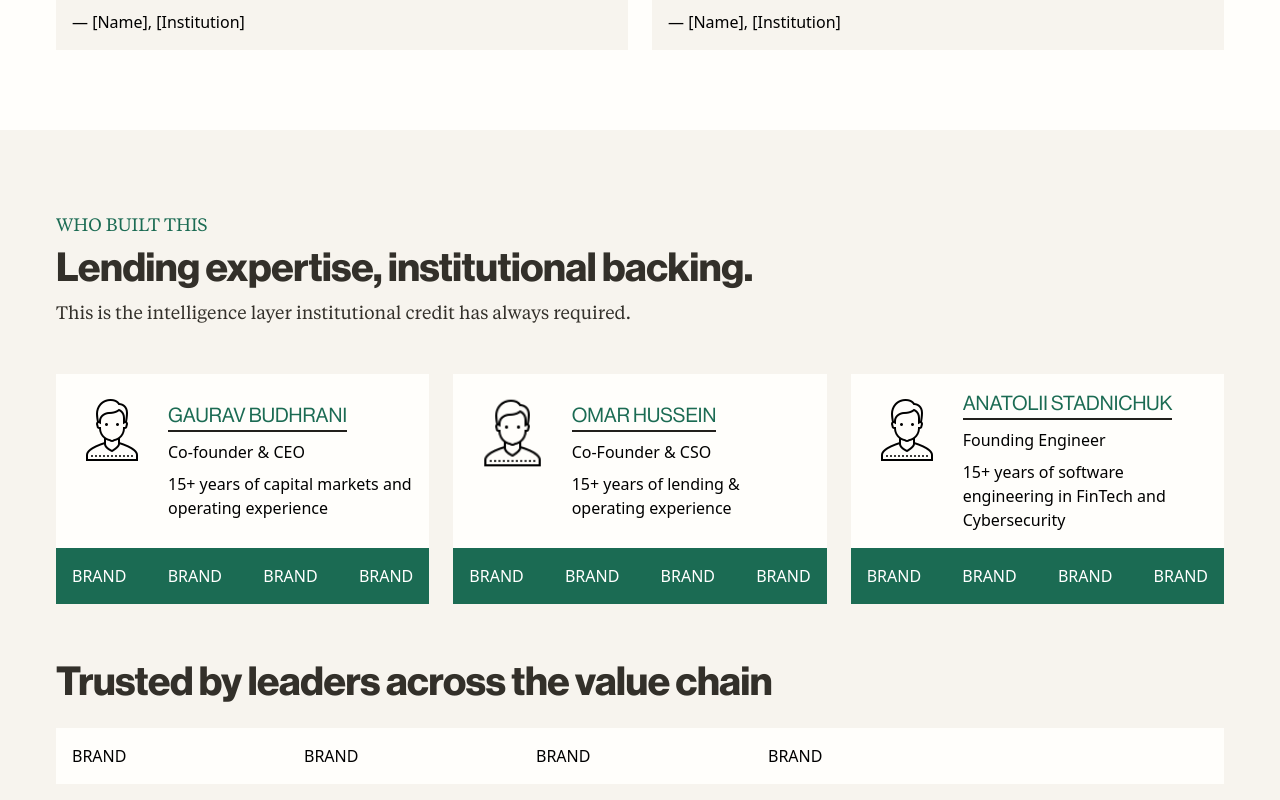
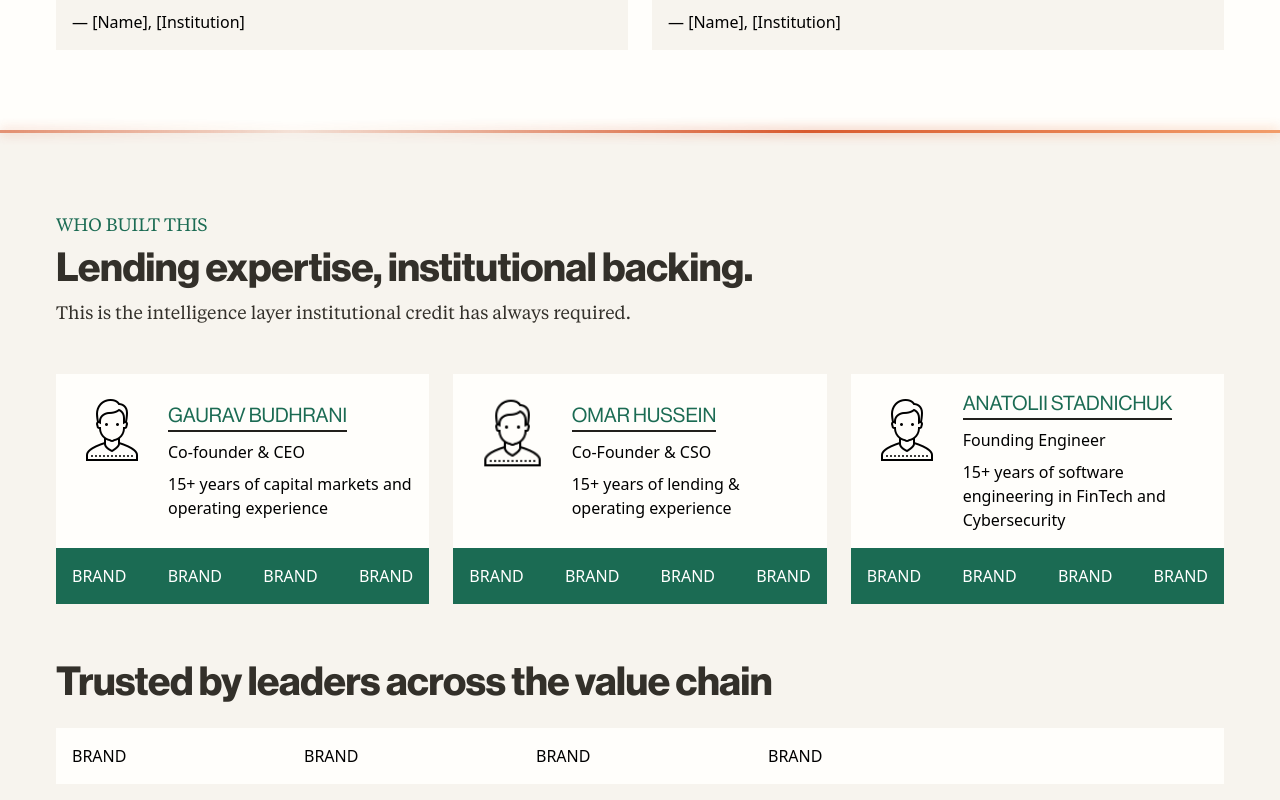
Before and after one commit to mtforstartups-hub/converge-four, a Next.js app: page / in a window 1280 px wide. Shown: the part 2680-3480 px from the top of the page. Built offline with nearby package versions, Linux system fonts and the light colour scheme.

Commit message:
added neon divider

```diff
--- a/app/components/WhoBuiltThis.tsx
+++ b/app/components/WhoBuiltThis.tsx
@@ -25,7 +25,7 @@ const members = [
 
 export default function WhoBuiltThis() {
   return (
-    <section className="converge-container mx-auto w-full px-14 bg-canvas py-20">
+    <section className="converge-container mx-auto w-full px-14 bg-canvas py-20 neon-divider">
       <p className="font-editorial text-lg text-pine uppercase">
         Who built This
       </p>
--- a/app/globals.css
+++ b/app/globals.css
@@ -34,3 +34,61 @@
 .converge-container {
   max-width: clamp(992px, 100vw, 1920px);
 }
+
+.neon-divider {
+  position: relative;
+}
+
+.neon-divider::before {
+  content: "";
+  position: absolute;
+  top: 0;
+  left: 0;
+  right: 0;
+  height: 3px;
+  background: linear-gradient(90deg,
+      rgba(216, 90, 46, 0.1) 0%,
+      #d85a2e 20%,
+      #f4a26e 40%,
+      #ffcb8f 50%,
+      #f4a26e 60%,
+      #d85a2e 80%,
+      rgba(216, 90, 46, 0.1) 100%);
+  background-size: 200% 100%;
+  animation: goldenFlow 8s linear infinite;
+  pointer-events: none;
+  z-index: 3;
+}
+
+.neon-divider::after {
+  content: "";
+  position: absolute;
+  top: 0;
+  left: 0;
+  right: 0;
+  height: 3px;
+  background: linear-gradient(90deg,
+      rgba(216, 90, 46, 0.1) 0%,
+      #d85a2e 20%,
+      #f4a26e 40%,
+      #ffcb8f 50%,
+      #f4a26e 60%,
+      #d85a2e 80%,
+      rgba(216, 90, 46, 0.1) 100%);
+  background-size: 200% 100%;
+  animation: goldenFlow 8s linear infinite;
+  pointer-events: none;
+  z-index: 2;
+  filter: blur(6px);
+  opacity: 0.8;
+}
+
+@keyframes goldenFlow {
+  0% {
+    background-position: 0% 0%;
+  }
+
+  100% {
+    background-position: 220% 0%;
+  }
+}
```
